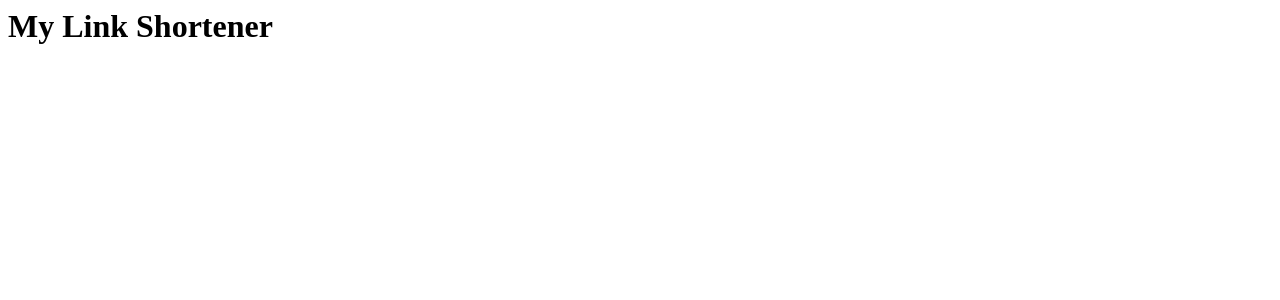
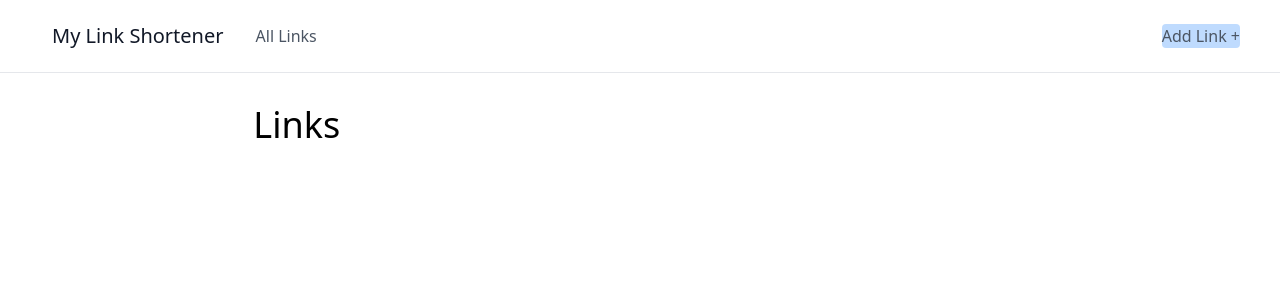
Before and after one commit to Terafora/django-link-shortener, a Django app: page / in a window 1280 px wide. Shown: the top 300 px of the page. Run offline with Django 4.2, Linux system fonts and the light colour scheme; data that the repository does not hold is empty; some libraries are stand-ins or nearby versions.

Commit message:
Added a base template and extended the index/home page to display contents of db.

````diff
--- /dev/null
+++ b/links/templates/links/_base.html
@@ -0,0 +1,28 @@
+<!DOCTYPE html>
+<html lang="en">
+<head>
+    <meta charset="UTF-8">
+    <meta name="viewport" content="width=device-width, initial-scale=1.0">
+    <title>My Link Shortener</title>
+    <script src="https://cdn.tailwindcss.com"></script>
+</head>
+<body class="">
+    <header class="text-gray-600 body-font border-b mb-8">
+        <div class="container mx-auto flex flex-wrap px-10 py-5 flex-col md:flex-row items-center">
+            <a href="{% url 'home' %}" class="flex title-font font-medium items-center text-gray-900 mb-4 md:mb-0">
+                <span class="ml-3 text-xl">My Link Shortener</span>
+            </a>
+            <nav class="md:mr-auto md:ml-4 md:py-1 md:pl-4 md:border-1 md:border-gray-400 flex flex-wrap items-center text-base justify-content">
+            <a href="{% url 'home' %}" class="mr-5 hover:text-gray-900">All Links</a>
+            </nav>
+            <button class="inline-flex items-center bg-blue-200 rounded text-base mt-4 md:mt-0">Add Link +
+            </button>
+        </div>
+    </header>
+    <div>
+        {% block content %}
+        {% endblock content %}
+    </div>
+</body>
+</body>
+</html>
--- a/links/templates/links/index.html
+++ b/links/templates/links/index.html
@@ -1 +1,19 @@
-<h1>My Link Shortener</h1>
+{% extends 'links/_base.html' %}
+{% block content %}
+<div class="sm:w-2/3 mx-auto px-10">
+    <h1 class="text-4xl mb-2">Links</h1>
+    {% for link in links %}
+    <div class="border rounded px-12 py-8 my-6 hover:bg-gray-50">
+        <div class="flex jusitfy-between items-center pb-6">
+            <p class="text-2xl">{{ link.name }}</p>
+            <p class="rounded-full bg-green-200 px-6 py-2">Clicks: {{ link.clicks}}</p>
+        </div>
+        <div class="flex justify-between items-center">
+            <p><a class="underline text-blue-700" href="{{ link.url }}">{{ link.url }}</a></p>
+            <p><a class="underline text-blue-700" href="">Open /{{link.slug}}</a></p>
+        </div>
+    </div>
+    {% endfor %}
+</div>
+{% endblock content %}
+```
--- a/links/urls.py
+++ b/links/urls.py
@@ -2,5 +2,5 @@ from django.urls import path
 from .views import index
 
 urlpatterns = [
-    path("", index),
+    path("", index, name="home"),
 ]
--- a/links/views.py
+++ b/links/views.py
@@ -1,6 +1,10 @@
 from django.shortcuts import render
-
+from .models import Link
 # Create your views here.
 
 def index(request):
-    return render(request, 'links/index.html', {})
+    links = Link.objects.all()
+    context = {
+        "links" : links
+    }
+    return render(request, 'links/index.html', context)
````
